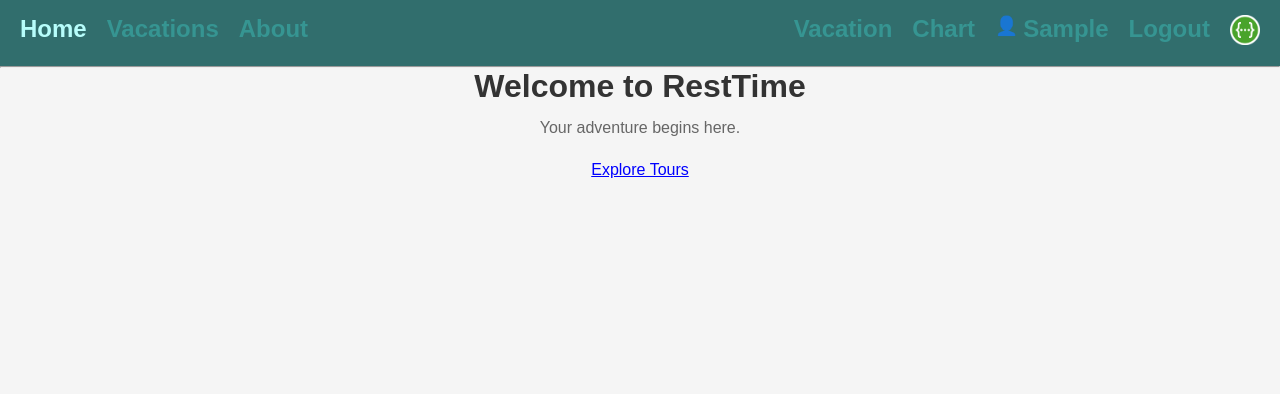
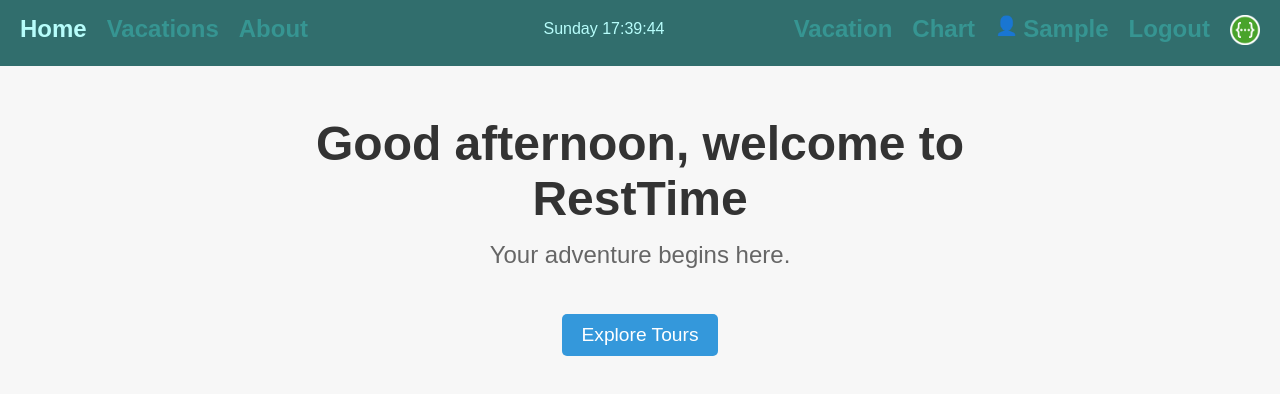
Before and after one commit to MaxScarlet/RestTime, a React (Create React App) app in the folder Frontend/: page /home in a window 1280 px wide. Shown: the top 394 px of the page. Built offline with nearby package versions, Linux system fonts and the light colour scheme; sample sign-in values are in the browser's storage; what notyf would draw is missing.

Commit message:
Small changes to UI (26/11/2023)

```diff
--- a/Frontend/src/Components/DataArea/BarChart/BarChart.css
+++ b/Frontend/src/Components/DataArea/BarChart/BarChart.css
@@ -0,0 +1,9 @@
+.barChart {
+  max-width: 600px;
+  max-height: 500px;
+  /* margin: Top Right Bottom Left  */
+  margin: 10px auto;
+  border: 1px solid #ddd;
+  border-radius: 8px;
+  box-shadow: 0 0 10px rgba(0, 0, 0, 0.1);
+}
--- a/Frontend/src/Components/DataArea/BarChart/BarChart.tsx
+++ b/Frontend/src/Components/DataArea/BarChart/BarChart.tsx
@@ -1,6 +1,6 @@
 import React, { useEffect, useRef } from "react";
 import Chart from "chart.js/auto";
-
+import "./BarChart.css"
 interface BarChartProps {
   data: string[];
   labels: string[];
@@ -38,7 +38,7 @@ const BarChart: React.FC<BarChartProps> = ({ data, labels }) => {
     }
   }, [data, labels]);
 
-  return <canvas ref={chartRef} />;
+  return <canvas ref={chartRef} className="barChart"/>;
 };
 
 export default BarChart;
--- a/Frontend/src/Components/DataArea/Card/Card.tsx
+++ b/Frontend/src/Components/DataArea/Card/Card.tsx
@@ -116,11 +116,11 @@ function Card(props: CardProps): JSX.Element {
           </span>
           {props.item.isDisabled ? (
             <span onClick={toggleEnableDisable} className="adminButton">
-              ❔
+              🔓
             </span>
           ) : (
             <span onClick={toggleEnableDisable} className="adminButton">
-              ❌
+              🔐
             </span>
           )}
         </div>
--- a/Frontend/src/Components/DataArea/Chart/Chart.tsx
+++ b/Frontend/src/Components/DataArea/Chart/Chart.tsx
@@ -71,6 +71,7 @@ function Chart(): JSX.Element {
             <BarChart data={data} labels={labels} />
           )}
         </div>
+
         <button>
           <CSVLink
             data={generateCSVData()}
--- a/Frontend/src/Components/HomeArea/Home/Home.css
+++ b/Frontend/src/Components/HomeArea/Home/Home.css
@@ -1,3 +1,72 @@
 .Home {
+  background-color: #f7f7f7;
+  text-align: center;
+  padding: 50px;
+}
 
+main {
+  max-width: 800px;
+  margin: 0 auto;
 }
+
+h1 {
+  color: #333;
+  font-size: 3rem;
+}
+
+p {
+  color: #666;
+  font-size: 1.5rem;
+}
+
+.cta-button {
+  display: inline-block;
+  padding: 10px 20px;
+  margin-top: 20px;
+  font-size: 1.2rem;
+  text-decoration: none;
+  color: #fff;
+  background-color: #3498db;
+  border-radius: 5px;
+  transition: background-color 0.3s ease;
+}
+
+.cta-button:hover {
+  background-color: #2980b9;
+}
+
+@media (max-width: 600px) {
+  h1 {
+    font-size: 2.5rem;
+  }
+
+  p {
+    font-size: 1.2rem;
+  }
+
+  .cta-button {
+    font-size: 1rem;
+  }
+}
+
+main {
+  animation: fadeIn 1s ease-in-out;
+}
+
+@keyframes fadeIn {
+  from {
+    opacity: 0;
+  }
+  to {
+    opacity: 1;
+  }
+}
+
+body {
+  font-family: "Roboto", sans-serif;
+}
+
+h1,
+p {
+  font-family: "Montserrat", sans-serif;
+}
--- a/Frontend/src/Components/HomeArea/Home/Home.tsx
+++ b/Frontend/src/Components/HomeArea/Home/Home.tsx
@@ -2,15 +2,37 @@
 import { Link } from "react-router-dom";
 import appConfig from "../../../Utils/AppConfig";
 import "./Home.css";
+import { useEffect, useState } from "react";
 
 function Home(): JSX.Element {
   const dbName = appConfig.WebSiteName;
 
+  const [currentDate, setCurrentDate] = useState(new Date());
+  const [greeting, setGreeting] = useState("");
+
+  useEffect(() => {
+    const updateCurrentDate = () => {
+      setCurrentDate(new Date());
+    };
+    const updateGreeting = () => {
+      if (currentDate.getHours() < 12) {
+        setGreeting("Good morning");
+      } else if (currentDate.getHours() < 18) {
+        setGreeting("Good afternoon");
+      } else {
+        setGreeting("Good evening");
+      }
+    };
+    setInterval(() => {
+      updateCurrentDate();
+      updateGreeting();
+    });
+  }, [currentDate]);
+
   return (
     <div className="Home">
       <main>
-        {/* Hero section with a call-to-action */}
-        <h1>Welcome to {dbName}</h1>
+        <h1>{`${greeting}, welcome to ${dbName}`}</h1>
         <p>Your adventure begins here.</p>
         <Link to="/vacation" className="cta-button">
           Explore Tours
--- a/Frontend/src/Components/LayoutArea/Layout/Layout.tsx
+++ b/Frontend/src/Components/LayoutArea/Layout/Layout.tsx
@@ -8,8 +8,6 @@ function Layout(): JSX.Element {
     <div className="Layout">
       <AuthProvider>
         <Menu/>
-        <hr />
-
         <Routing />
       </AuthProvider>
     </div>
--- a/Frontend/src/Components/LayoutArea/Menu/Menu.css
+++ b/Frontend/src/Components/LayoutArea/Menu/Menu.css
@@ -52,3 +52,12 @@
 .menu div.active {
   color: var(--menu-color-active);
 }
+.clock {
+  display: inline-block;
+  position: absolute;
+  top: 20px;
+  right: 45%;
+  color: var(--menu-color-active);
+  width: 200px;
+  float: none;
+}
--- a/Frontend/src/Components/LayoutArea/Menu/Menu.tsx
+++ b/Frontend/src/Components/LayoutArea/Menu/Menu.tsx
@@ -1,5 +1,5 @@
 /* eslint-disable react/jsx-no-target-blank */
-import React, { ReactNode } from "react";
+import React, { ReactNode, useEffect, useState } from "react";
 import { useLocation, useNavigate } from "react-router-dom";
 import { useAuth } from "../AuthProvider";
 import "./Menu.css";
@@ -45,6 +45,26 @@ function Menu(menuProps: MenuProps): JSX.Element {
   const { token, logout, isAdmin } = useAuth();
   const userInfo = JSON.parse(localStorage.getItem("user")) as UserModel; //Getting userInfo from lclStorage
 
+  const [currentDate, setCurrentDate] = useState(new Date());
+
+  useEffect(() => {
+    const updateCurrentDate = () => {
+      setCurrentDate(new Date());
+    };
+    setInterval(() => {
+      updateCurrentDate();
+    });
+  }, [currentDate]);
+
+  const userLocale = window.navigator.language;
+  const formattedTime = currentDate.toLocaleString(userLocale, {
+    weekday: "long",
+    hour: "numeric",
+    minute: "numeric",
+    second: "numeric",
+    hour12: false,
+  });
+
   return (
     <div className="menu">
       <div className="menuItems">
@@ -62,6 +82,7 @@ function Menu(menuProps: MenuProps): JSX.Element {
           About
         </MenuLink>
 
+        <div className="clock">{formattedTime}</div>
         <div className="menuUser">
           {token ? (
             <>
```
